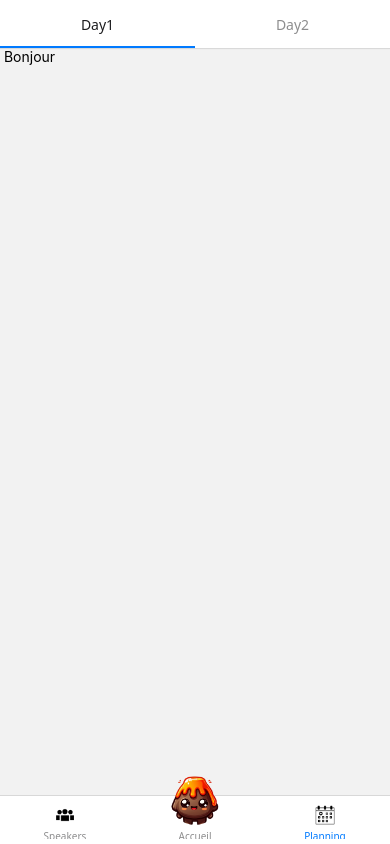
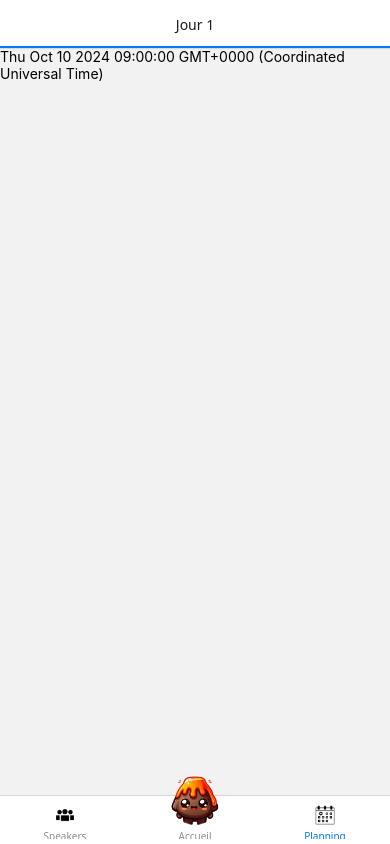
Before and after one commit to Treize-tx/TP_ReactNative, a React Native app in the folder reactnativeexpo52template/: screen /Planning in a window 390 px wide. Built offline with nearby package versions, Linux system fonts and the light colour scheme.

Commit message:
feat: refactor components to use implicit return, update PlanningNavigator to use static data, and enhance Day component to display planning details

```diff
--- a/reactnativeexpo52template/components/Navigation/PlanningNavigator.tsx
+++ b/reactnativeexpo52template/components/Navigation/PlanningNavigator.tsx
@@ -1,28 +1,20 @@
 import React from 'react';
 import { createMaterialTopTabNavigator } from '@react-navigation/material-top-tabs';
 import { Day } from '../Planning/Day';
-import {useState} from 'react';
-import { getPlanningForDay } from '@/res/PlanningService';
-import { Planning } from '@/model/Planning';
-import { RouteProp } from '@react-navigation/native';
+import { differenceInDays, addDays } from 'date-fns';
+import { PLANNING_DATA } from '@/res/Stub';
 
-interface PlanningNavigatorProps {
-  route: RouteProp<{ params: { plannings: any } }, 'params'>;
-}
-
-export const PlanningNavigator: React.FC<PlanningNavigatorProps> = ({ route }) => {
+export const PlanningNavigator = () => {
     const Tab = createMaterialTopTabNavigator();
+    const plannings = PLANNING_DATA;
 
     return (
-      <Tab.Navigator id={undefined}>
-      {route.params.plannings.map((planning, index) => (
-        <Tab.Screen
-          key={index}
-          name={`Day${index + 1}`}
-          component={Day}
-          initialParams={{ planning }}
-        />
-      ))}
-    </Tab.Navigator>
+        <Tab.Navigator id={undefined}>
+            <Tab.Screen
+                name="Jour 1"
+                component={Day}
+                initialParams={{ planning: plannings[0] }}>
+            </Tab.Screen>
+        </Tab.Navigator>
     );
-}
+};
--- a/reactnativeexpo52template/components/Navigation/SpeakersNavigator.tsx
+++ b/reactnativeexpo52template/components/Navigation/SpeakersNavigator.tsx
@@ -11,7 +11,7 @@ type SpeakersNavigatorProps = {
   route: RouteProp<{ params: { speakers: any } }, 'params'>;
 };
 
-export const SpeakersNavigator: React.FC<SpeakersNavigatorProps> = ({ route }) => {
+export const SpeakersNavigator = ({ route }: SpeakersNavigatorProps) => {
   const { speakers } = route.params;
   return (
     <Stack.Navigator initialRouteName="Speakers" id={undefined}>
--- a/reactnativeexpo52template/components/Planning/Day.tsx
+++ b/reactnativeexpo52template/components/Planning/Day.tsx
@@ -1,11 +1,21 @@
+import { Planning } from '@/model/Planning';
 import React from 'react';
 import { View, StyleSheet, Text, Image } from "react-native";
 import { SafeAreaView } from 'react-native-safe-area-context';
 
-export const Day = () => {
-    return(
-        <SafeAreaView>
-        <Text> Bonjour </Text>
-        </SafeAreaView>
-    );
-}
+interface DayProps {
+    route: {
+      params: {
+        planning: Planning;
+      };
+    };
+  }
+
+export const Day = ({ route }: DayProps) => {
+  const { planning } = route.params;
+  return (
+    <SafeAreaView>
+      <Text>{planning.to.toString()}</Text>
+    </SafeAreaView>
+  );
+};
--- a/reactnativeexpo52template/screens/SpeakersScreen.tsx
+++ b/reactnativeexpo52template/screens/SpeakersScreen.tsx
@@ -11,7 +11,7 @@ interface SpeakersScreenProps {
   speakers: Speaker[];
 }
 
-export const SpeakersScreen: React.FC<SpeakersScreenProps> = ({ speakers }) => {
+export const SpeakersScreen = ({ speakers }: SpeakersScreenProps) => {
   const navigation = useNavigation<NavigationProp<RootStackParamList>>();
   return (
     <SafeAreaProvider>
--- a/reactnativeexpo52template/views/Speaker.tsx
+++ b/reactnativeexpo52template/views/Speaker.tsx
@@ -5,7 +5,7 @@ interface SpeakerProps {
     route: any;
 }
 
-export const Speaker: React.FC<SpeakerProps> = ({ route }) => {
+export const Speaker = ({ route }: SpeakerProps) => {
     const { speaker } = route.params;
     return (
         <View style={styles.container}>
```
Also changed, not shown: reactnativeexpo52template/components/Navigation/Navigation.tsx (+1 -7 lines), 1 other file (tests, documents, lock files or other folders).
